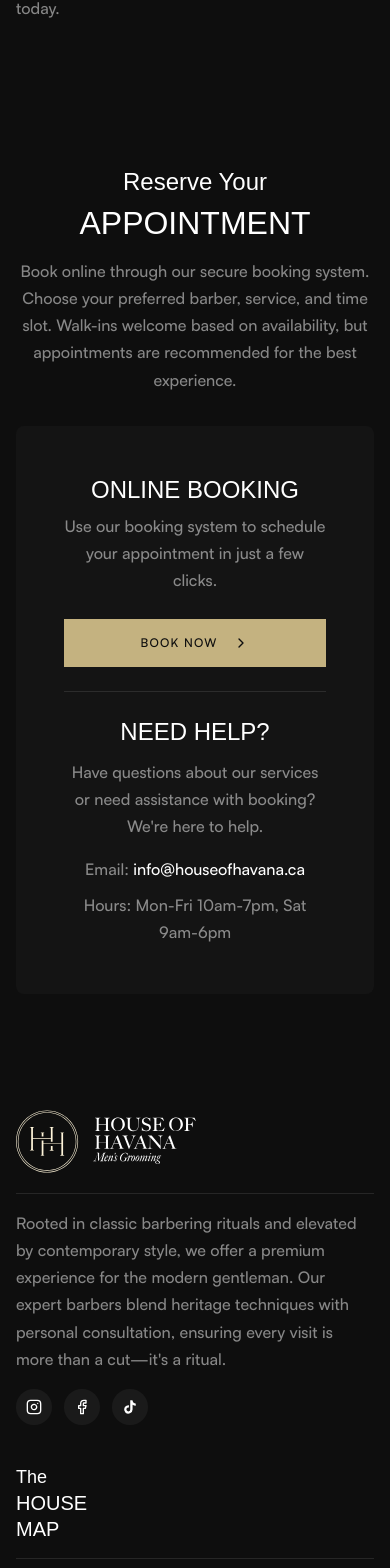
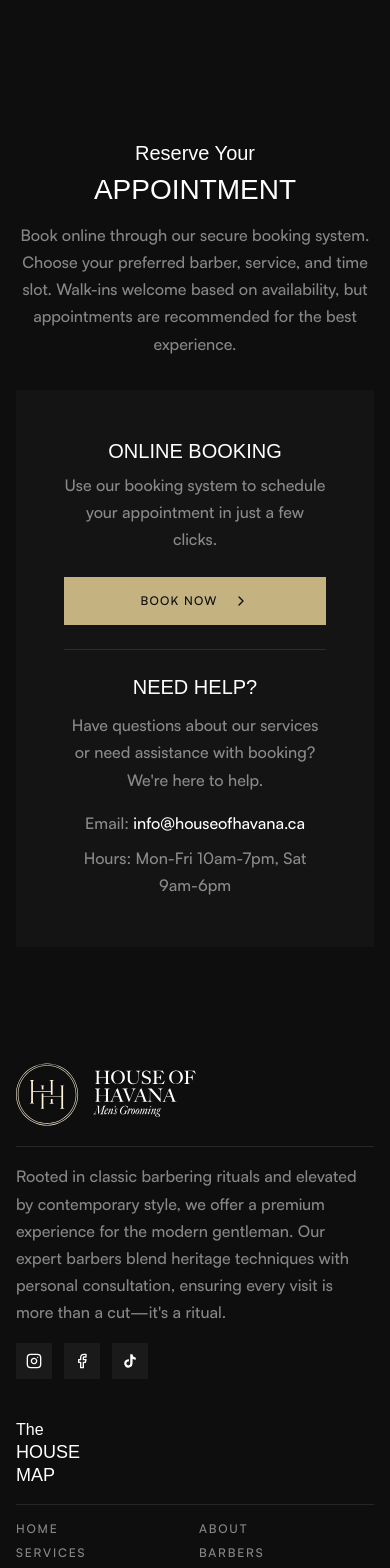
Before and after one commit to houseofhavana/house-of-havana, a Next.js app: page /book in a window 390 px wide. Shown: the part 390-1958 px from the top of the page. Built offline with nearby package versions, Linux system fonts and the light colour scheme; a web font is replaced by a local one.

Commit message:
Refactor heading styles and adjust layout for better responsiveness; update spacing in various components.

```diff
--- a/app/book/page.tsx
+++ b/app/book/page.tsx
@@ -33,7 +33,7 @@
           experience.
         </p>
       </div>
-      <div className="max-w-2xl mx-auto bg-surface p-12 rounded-lg">
+      <div className="max-w-2xl mx-auto bg-surface p-12 ">
         <div className="text-center space-y-6">
           <div>
             <h3 className="heading-4 mb-2">Online Booking</h3>
--- a/app/globals.css
+++ b/app/globals.css
@@ -87,67 +87,67 @@
 /* Responsive heading styles */
 h1,
 .heading-1 {
-  @apply text-5xl sm:text-6xl md:text-6xl font-heading uppercase leading-[1.1];
+  @apply text-4xl md:text-5xl lg:text-6xl font-heading uppercase leading-[1.1];
 }
 
 h2,
 .heading-2 {
-  @apply text-4xl-2 sm:text-5xl md:text-5xl font-heading uppercase leading-[1.15];
+  @apply text-3xl md:text-4xl lg:text-5xl font-heading uppercase leading-[1.15];
 }
 
 h3,
 .heading-3 {
-  @apply text-3xl sm:text-4xl md:text-4xl font-heading uppercase leading-[1.2];
+  @apply text-2xl md:text-3xl lg:text-4xl font-heading uppercase leading-[1.2];
 }
 
 h4,
 .heading-4 {
-  @apply text-2xl sm:text-3xl md:text-3xl font-heading uppercase leading-[1.3];
+  @apply text-xl md:text-2xl lg:text-3xl font-heading uppercase leading-[1.3];
 }
 
 h5,
 .heading-5 {
-  @apply text-xl sm:text-2xl md:text-2xl font-heading uppercase leading-[1.3];
+  @apply text-lg md:text-xl lg:text-2xl font-heading uppercase leading-[1.3];
 }
 
 h6,
 .heading-6 {
-  @apply text-lg sm:text-xl md:text-xl font-heading uppercase leading-[1.4];
+  @apply text-md md:text-lg lg:text-xl font-heading uppercase leading-[1.4];
 }
 
 /* Italic heading styles */
 .heading-1-italic {
-  @apply text-5xl sm:text-6xl md:text-6xl capitalize leading-[1.1];
+  @apply text-4xl md:text-5xl lg:text-6xl capitalize leading-[1.1];
   font-family: var(--font-big-caslon-italic);
   font-weight: 400;
 }
 
 .heading-2-italic {
-  @apply text-4xl-2 sm:text-5xl md:text-5xl capitalize leading-[1.15];
+  @apply text-3xl md:text-4xl lg:text-5xl capitalize leading-[1.15];
   font-family: var(--font-big-caslon-italic);
   font-weight: 400;
 }
 
 .heading-3-italic {
-  @apply text-3xl sm:text-4xl md:text-4xl capitalize leading-[1.2];
+  @apply text-2xl md:text-3xl lg:text-4xl capitalize leading-[1.2];
   font-family: var(--font-big-caslon-italic);
   font-weight: 400;
 }
 
 .heading-4-italic {
-  @apply text-2xl sm:text-3xl md:text-3xl capitalize leading-[1.3];
+  @apply text-xl md:text-2xl lg:text-3xl capitalize leading-[1.3];
   font-family: var(--font-big-caslon-italic);
   font-weight: 400;
 }
 
 .heading-5-italic {
-  @apply text-xl sm:text-2xl md:text-2xl capitalize leading-[1.3];
+  @apply text-lg md:text-xl lg:text-2xl capitalize leading-[1.3];
   font-family: var(--font-big-caslon-italic);
   font-weight: 400;
 }
 
 .heading-6-italic {
-  @apply text-lg sm:text-xl md:text-xl capitalize leading-[1.4];
+  @apply text-md md:text-lg lg:text-xl capitalize leading-[1.4];
   font-family: var(--font-big-caslon-italic);
   font-weight: 400;
 }
--- a/app/page.tsx
+++ b/app/page.tsx
@@ -102,11 +102,11 @@
             {WHY_CHOOSE_VALUES.map((value, index) => (
               <div
                 key={index}
-                className="border-t border-foreground/10 py-12 grid grid-cols-12 gap-8 items-start group hover:border-foreground/20 transition-colors"
+                className="border-t border-foreground/10 py-12 grid grid-cols-12 gap-4 lg:gap-8 items-start group hover:border-foreground/20 transition-colors"
               >
                 {/* Number */}
                 <div className="col-span-2 md:col-span-1">
-                  <span className="text-6xl font-heading text-foreground/10 group-hover:text-foreground/20 transition-colors leading-none">
+                  <span className="text-4xl lg:text-6xl font-heading text-foreground/10 group-hover:text-foreground/20 transition-colors leading-none">
                     {value.number}
                   </span>
                 </div>
--- a/app/services/[slug]/page.tsx
+++ b/app/services/[slug]/page.tsx
@@ -53,10 +53,10 @@
               {service.items.map((item, index) => (
                 <div
                   key={index}
-                  className="flex items-center justify-between p-6 bg-surface rounded-lg border border-foreground/10 hover:border-foreground/20 transition-colors"
+                  className="flex items-center justify-between p-6 bg-surface  border border-foreground/10 hover:border-foreground/20 transition-colors"
                 >
                   <div className="flex-1">
-                    <h3 className="text-lg font-semibold text-foreground mb-1">
+                    <h3 className="heading-3-italic text-foreground mb-1">
                       {item.name}
                     </h3>
                     {item.duration && (
--- a/components/sections/Hero.tsx
+++ b/components/sections/Hero.tsx
@@ -24,6 +24,7 @@
           priority
           intensity={0.3}
         />
+        <div className="absolute inset-0 bg-gradient-to-t from-black/80 via-black/40 to-black/20 lg:from-black/60 lg:via-black/20 lg:to-transparent -z-10" />
         <div className='flex flex-col justify-end pb-5 md:pb-0 items-start h-full'>
           <div className='pb-4 mb-5 w-full grid grid-cols-1 md:grid-cols-2 items-end border-b border-foreground/10'>
             <div className='relative pt-6'>
--- a/components/sections/ServiceIndividual/RelatedServices.tsx
+++ b/components/sections/ServiceIndividual/RelatedServices.tsx
@@ -1,9 +1,9 @@
 'use client'
 
+import { ServiceItem } from "@/components/sections/ServicesSection";
 import { motion } from "framer-motion";
+import { ArrowRight } from "lucide-react";
 import Link from "next/link";
-import { ArrowRight } from "lucide-react";
-import { ServiceItem } from "@/components/sections/ServicesSection";
 
 interface RelatedServicesProps {
   services: ServiceItem[];
@@ -30,7 +30,7 @@
                 href={`/services/${related.page!.slug}`}
                 className="block group"
               >
-                <div className="border border-foreground/10 rounded-lg p-6 h-full hover:border-foreground/30 transition-all duration-300 hover:shadow-lg bg-surface/50">
+                <div className="border border-foreground/10  p-6 h-full hover:border-foreground/30 transition-all duration-300 hover:shadow-lg bg-surface/50">
                   <div className="flex items-center justify-between">
                     <h3 className="heading-5 text-foreground">
                       {related.page!.h1}
--- a/components/ui/footer.tsx
+++ b/components/ui/footer.tsx
@@ -22,7 +22,7 @@
               href="https://instagram.com/houseofhavanabarbershop_yxe/"
               target="_blank"
               rel="noopener noreferrer"
-              className="w-9 h-9 rounded-full bg-foreground/5 flex items-center justify-center hover:bg-foreground/10 transition-colors"
+              className="w-9 h-9  bg-foreground/5 flex items-center justify-center hover:bg-foreground/10 transition-colors"
               aria-label="Instagram"
             >
               <Instagram className="w-4 h-4" />
@@ -31,7 +31,7 @@
               href="https://facebook.com/HouseOfHavanaBarbershop/"
               target="_blank"
               rel="noopener noreferrer"
-              className="w-9 h-9 rounded-full bg-foreground/5 flex items-center justify-center hover:bg-foreground/10 transition-colors"
+              className="w-9 h-9  bg-foreground/5 flex items-center justify-center hover:bg-foreground/10 transition-colors"
               aria-label="Facebook"
             >
               <Facebook className="w-4 h-4" />
@@ -40,7 +40,7 @@
               href="https://www.tiktok.com/@houseofhavana.yxe"
               target="_blank"
               rel="noopener noreferrer"
-              className="w-9 h-9 rounded-full bg-foreground/5 flex items-center justify-center hover:bg-foreground/10 transition-colors"
+              className="w-9 h-9  bg-foreground/5 flex items-center justify-center hover:bg-foreground/10 transition-colors"
               aria-label="TikTok"
             >
               <svg className="w-4 h-4 fill-current" viewBox="0 0 24 24">
```
Also changed, not shown: app/blogs/page.tsx (+16 -18 lines), components/sections/ServicesSection.tsx (+4 -4 lines).
